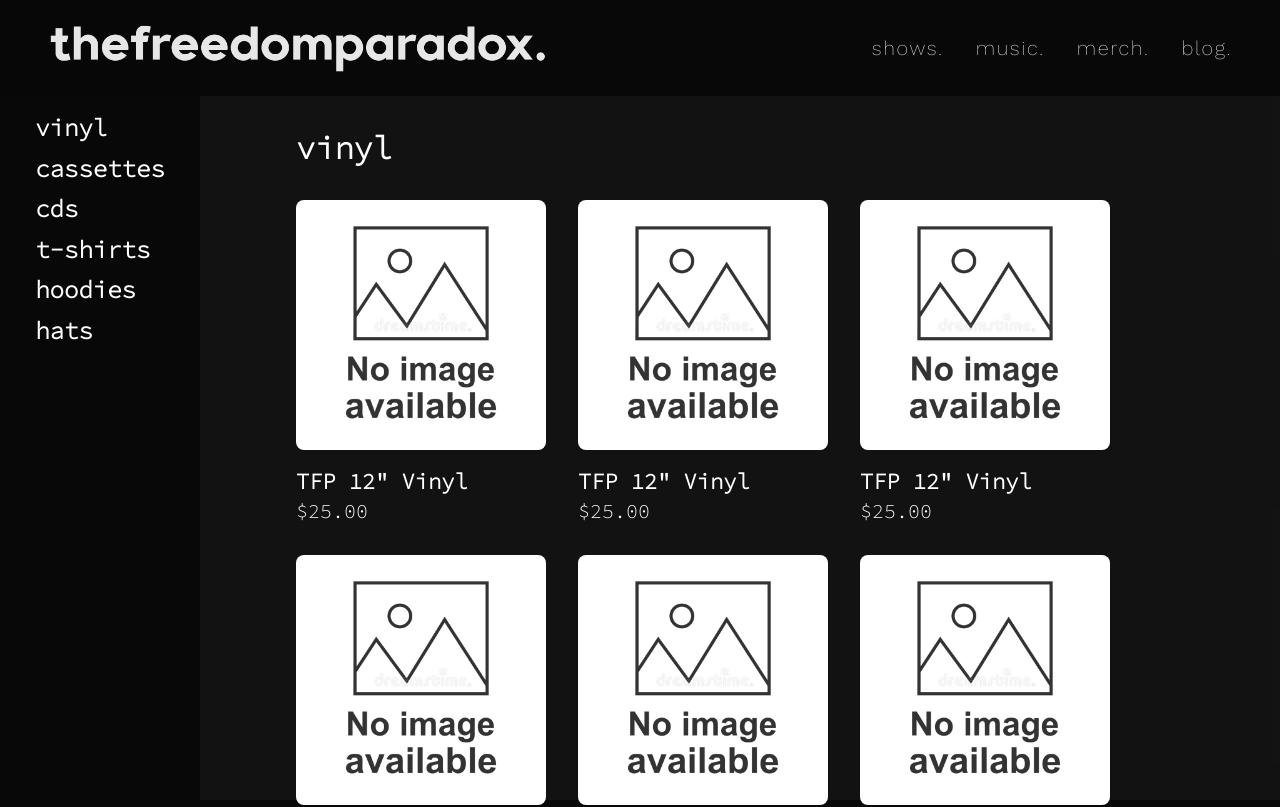
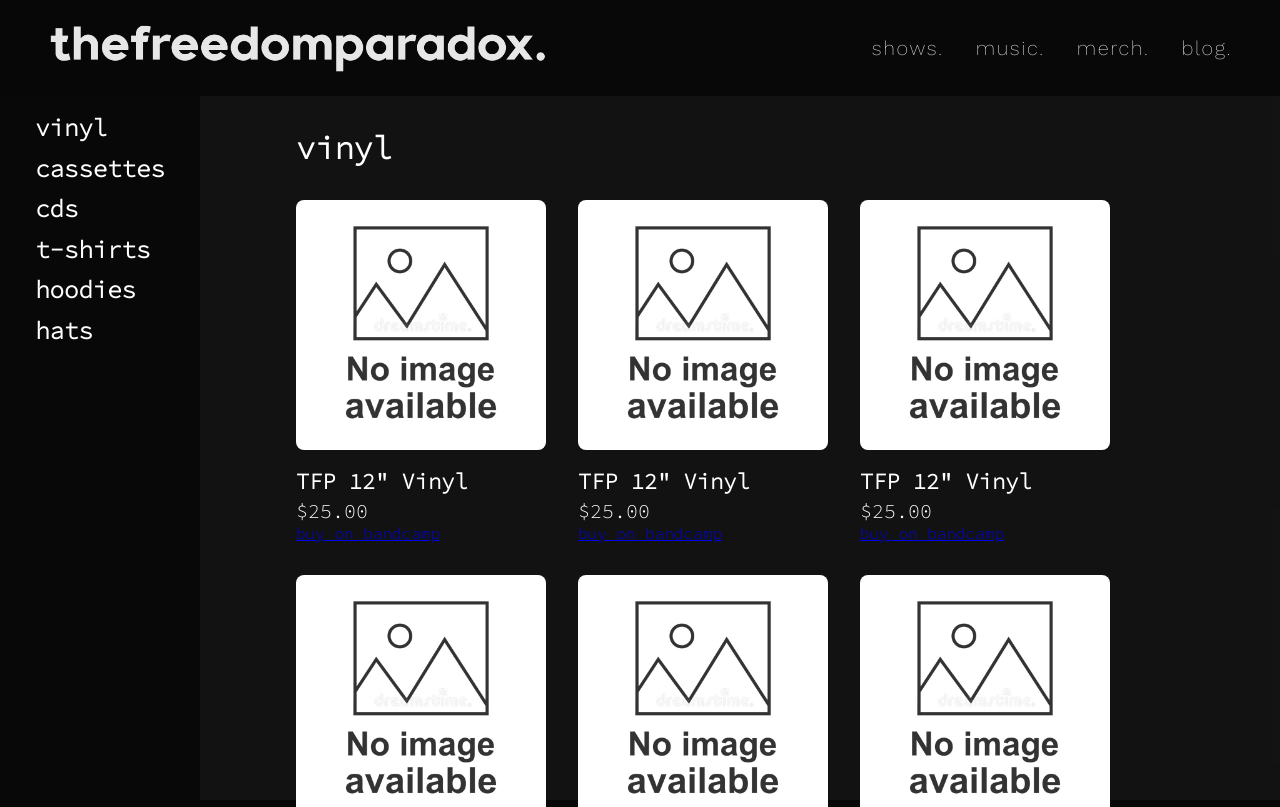
Before and after one commit to elliottdombrowski/tfp, a React (Create React App) app in the folder client/: page /shop in a window 1280 px wide. Shown: the top 807 px of the page. Built offline with nearby package versions, Linux system fonts and the light colour scheme.

Commit message:
added href to every product page mapping

```diff
--- a/client/src/components/Category/Cassettes.js
+++ b/client/src/components/Category/Cassettes.js
@@ -73,6 +73,10 @@ const Cassettes = () => {
               <img src={require('./no-img.jpeg')} />
               <h1>{cassette.title}</h1>
               <p>${cassette.price}</p>
+
+              <a href='#' className='product-btn'>
+                buy on bandcamp
+              </a>
             </div>
           );
         })
--- a/client/src/components/Category/Cds.js
+++ b/client/src/components/Category/Cds.js
@@ -73,6 +73,10 @@ const Cds = () => {
               <img src={require('./no-img.jpeg')} />
               <h1>{cd.title}</h1>
               <p>${cd.price}</p>
+
+              <a href='#' className='product-btn'>
+                buy on bandcamp
+              </a>
             </div>
           );
         })
--- a/client/src/components/Category/Hats.js
+++ b/client/src/components/Category/Hats.js
@@ -73,6 +73,10 @@ const Hats = () => {
               <img src={require('./no-img.jpeg')} />
               <h1>{hat.title}</h1>
               <p>${hat.price}</p>
+
+              <a href='#' className='product-btn'>
+                buy on bandcamp
+              </a>
             </div>
           );
         })
--- a/client/src/components/Category/Hoodies.js
+++ b/client/src/components/Category/Hoodies.js
@@ -73,6 +73,10 @@ const Hoodies = () => {
               <img src={require('./no-img.jpeg')} />
               <h1>{hoodie.title}</h1>
               <p>${hoodie.price}</p>
+
+              <a href='#' className='product-btn'>
+                buy on bandcamp
+              </a>
             </div>
           );
         })
--- a/client/src/components/Category/Shirts.js
+++ b/client/src/components/Category/Shirts.js
@@ -73,6 +73,10 @@ const Shirts = () => {
               <img src={require('./no-img.jpeg')} />
               <h1>{shirt.title}</h1>
               <p>${shirt.price}</p>
+
+              <a href='#' className='product-btn'>
+                buy on bandcamp
+              </a>
             </div>
           );
         })
--- a/client/src/components/Category/Vinyl.js
+++ b/client/src/components/Category/Vinyl.js
@@ -73,6 +73,10 @@ const Vinyl = () => {
               <img src={require('./no-img.jpeg')} />
               <h1>{vinyl.title}</h1>
               <p>${vinyl.price}</p>
+
+              <a href='#' className='product-btn'>
+                buy on bandcamp
+              </a>
             </div>
           );
         })
```
